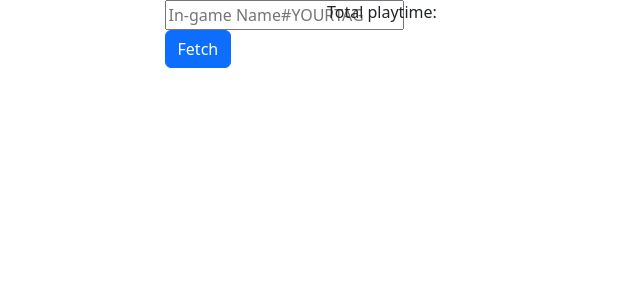
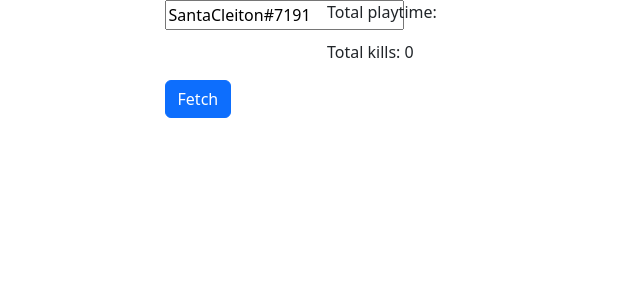
Before and after one commit to PedroDelaRisso/Profile.gg, a Vue app in the folder client/: page / in a window 1280 px wide. Shown: the top 300 px of the page, without its empty margins (0-640 px from the left). Built offline with nearby package versions, Linux system fonts and the light colour scheme; what unofficial-valorant-api would draw is missing.

Commit message:
Implementa total de kills e personagens jogados

```diff
--- a/client/src/App.vue
+++ b/client/src/App.vue
@@ -1,8 +1,8 @@
 <script lang="ts">
 import ValorantAPI from 'unofficial-valorant-api'
 import type { AccountFetchOptions } from 'unofficial-valorant-api'
-import type IMatch from '@/constants/Match';
-import { defineComponent } from 'vue';
+import type IMatch from '@/constants/Match'
+import { defineComponent } from 'vue'
 
 const api = new ValorantAPI();
 
@@ -39,20 +39,43 @@ export default defineComponent({
       const minutes =  Number.parseInt(minutes_withDecimals.toString().split('.')[0]);
       const seconds = ((minutes_withDecimals - minutes) * 60).toString().split('.')[0];
       this.hoursPlayed_Patched = `${hours} hours, ${minutes} minutes and ${seconds} seconds.`
+    },
+    getTotalKills() {
+      (this.matches as IMatch[]).forEach((m) => {
+        m.kills?.forEach((k) => {
+          if (this.gameName.includes(k.killer_display_name as string)) {
+            this.totalKills++;
+          }
+        })
+      })
+    },
+    getMostPlayedAgent() {
+      const charactersPlayed = (this.matches.map((m: IMatch) => m.players?.all_players?.filter((p) => this.gameName.includes(p.name as string)).map((p) => p.character as string)) as any).flat();
+      var agents = { };
+      charactersPlayed.forEach((c: string) => {
+        if (isNaN((agents as any)[c])) {
+          (agents as any)[c] = 0;
+        }
+        (agents as any)[c]++;
+      })
+      console.log(agents);
     }
   },
   watch: {
     matches() {
       this.getPlayTime();
+      this.getTotalKills();
+      this.getMostPlayedAgent();
     }
   },
   data() {
     return {
-      gameName: '',
+      gameName: 'SantaCleiton#7191',
       loading_fetch: false,
       matches: [],
       hoursPlayed: 0,
       hoursPlayed_Patched: '',
+      totalKills: 0,
     }
   },
 })
@@ -73,9 +96,12 @@ export default defineComponent({
             />
           </div>
           <div class="col-md-8">
-            <span>
+            <p>
               Total playtime: {{ hoursPlayed_Patched }}
-            </span>
+            </p>
+            <p>
+              Total kills: {{ totalKills }}
+            </p>
           </div>
           <div class="row">
             <div class="col-md-auto">
```
